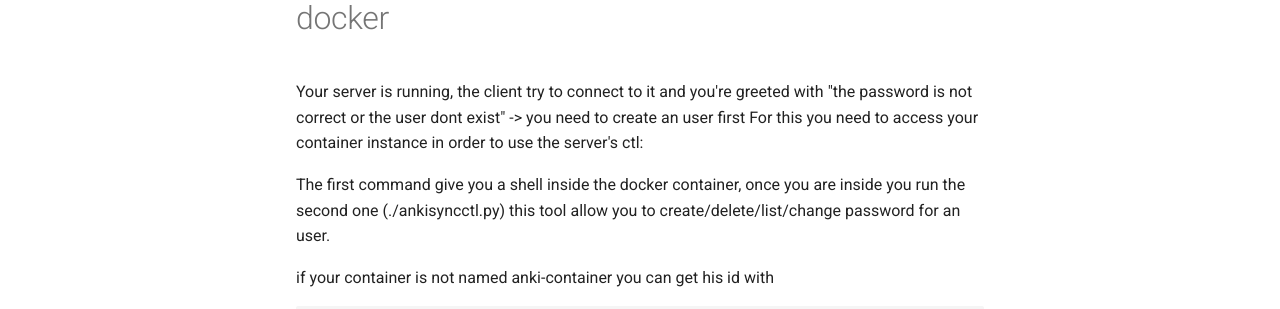
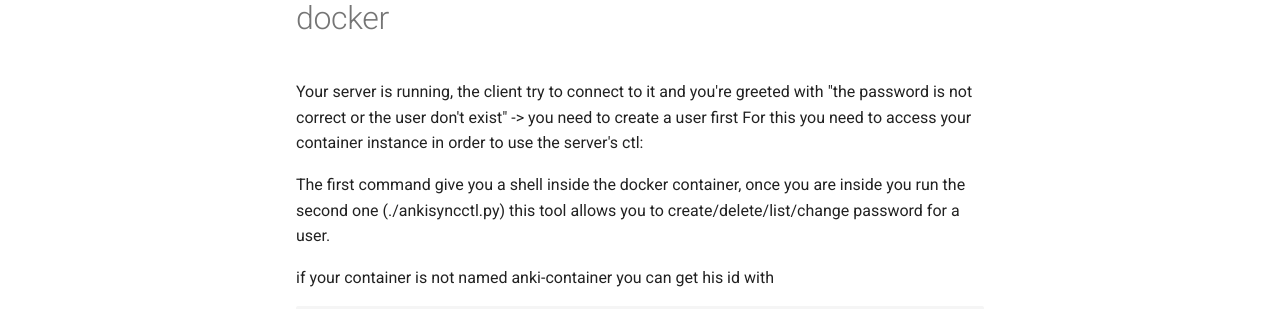
Before and after one commit to ankicommunity/ankicommunity.github.io, an MkDocs documentation site: the page built from docs/Tutorials/tutoCreateUser.md, in a window 1280 px wide and 900 px high. Shown: the part 462-771 px from the top of the window. Built offline with MkDocs 1.6.1 and Material for MkDocs 9.7.7, drawn with Linux system fonts in a browser that asks for light colours.

Commit message:
Update tutoCreateUser.md
fixed a typo

```diff
--- a/docs/Tutorials/tutoCreateUser.md
+++ b/docs/Tutorials/tutoCreateUser.md
@@ -9,12 +9,12 @@
     ./ankisyncctl.py --help
 
 # Creating users when anki sync server is in a docker
-Your server is running, the client try to connect to it and you're greeted with  "the password is not correct or the user dont exist" -> you need to create an user first
+Your server is running, the client try to connect to it and you're greeted with  "the password is not correct or the user don't exist" -> you need to create a user first
 For this you need to access your container instance in order to use the server's ctl:
 
 
 The first command give you a shell inside the docker container, once you are inside you run the second one (./ankisyncctl.py)
-this tool allow you to create/delete/list/change password for an user.
+this tool allows you to create/delete/list/change password for a user.
 
 if your container is not named anki-container you can get his id with
 
```
